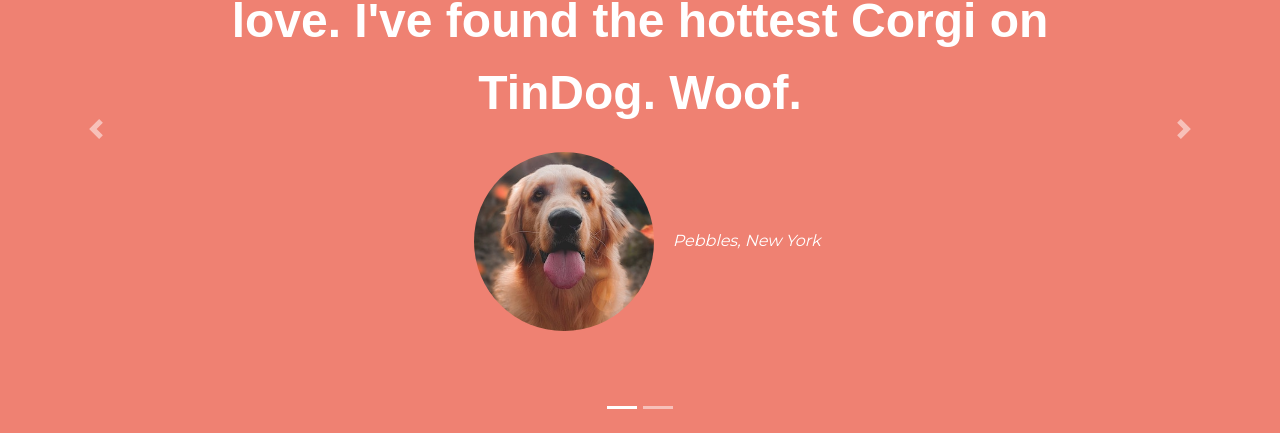
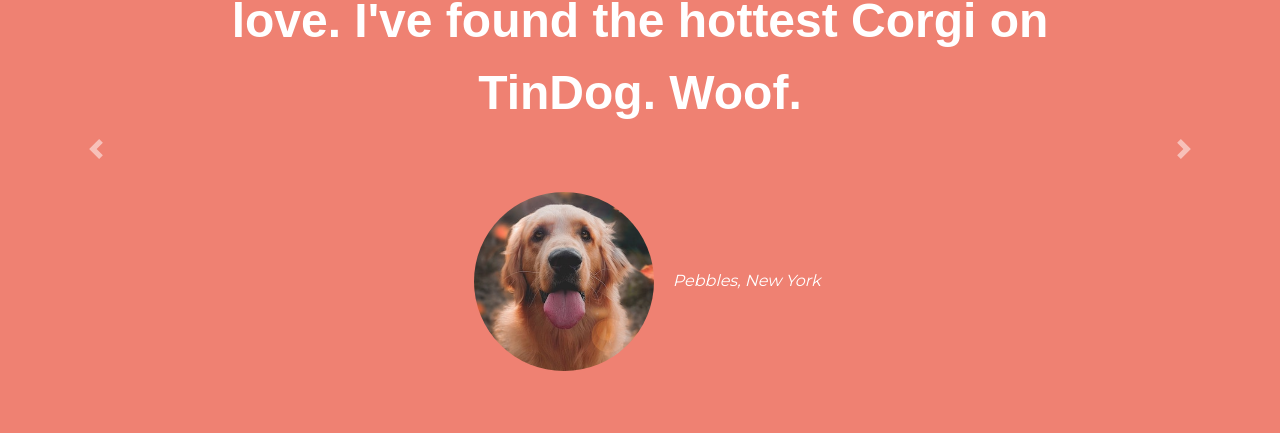
Before and after one commit to hemanth05921/tindog, a plain HTML site: page index.html in a window 1280 px wide. Shown: the part 1238-1671 px from the top of the page. Drawn offline with nearby package versions, Linux system fonts and the light colour scheme.

Commit message:
update index.html
modified Testimonials section, matched two sliders

```diff
--- a/index.html
+++ b/index.html
@@ -115,7 +115,7 @@
       </ol>
       <div class="carousel-inner">
         <div class="carousel-item active container-fluid">
-          <h2 class="testimonial-text">I no longer have to sniff other dogs for love. I've found the hottest Corgi on TinDog. Woof.</h2>
+          <h2 class="testimonial-text">I no longer have to sniff other dogs for love. I've found the hottest Corgi on TinDog. Woof.</h2><p>&nbsp;</p>
           <img class="testimonial-image" src="images/dog-img.jpg" alt="dog-profile">
           <em>Pebbles, New York</em>
         </div>
```
